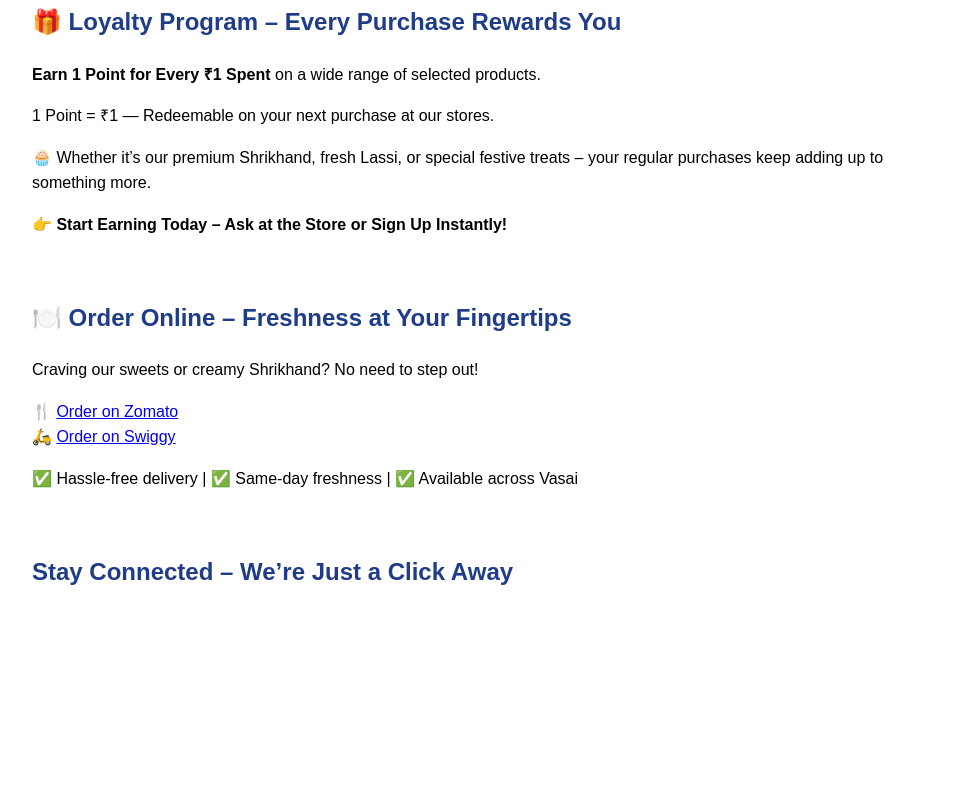
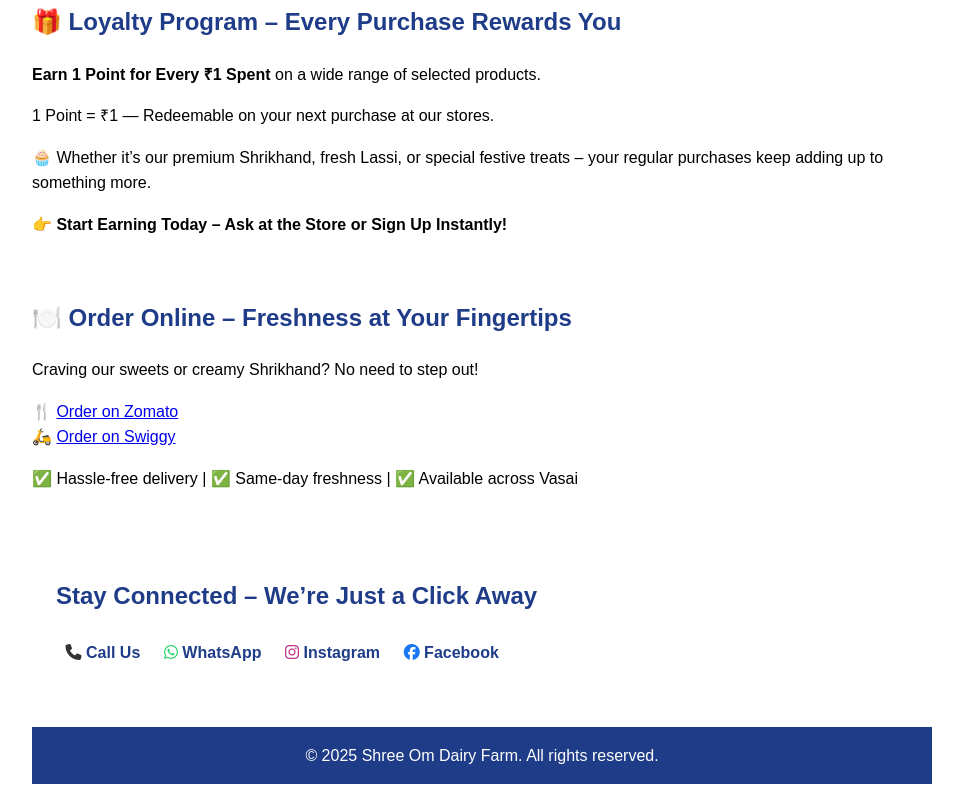
Before and after one commit to CasperOm/know-more, a plain HTML site: page index.html in a window 1280 px wide. Shown: the part 3026-3834 px from the top of the page, without its empty margins (158-1121 px from the left). Before the commit the page ends 3674 px from the top, so only its background shows below. Drawn offline with Linux system fonts and the light colour scheme.

Commit message:
Update index.html

```diff
--- a/index.html
+++ b/index.html
@@ -186,22 +186,23 @@
 
 </br>
 
+<!-- Be sure to include Font Awesome in your <head> -->
+<link rel="stylesheet" href="https://cdnjs.cloudflare.com/ajax/libs/font-awesome/6.5.0/css/all.min.css">
+
+<main>
   <section class="section">
     <h2>Stay Connected – We’re Just a Click Away</h2>
-  <!-- Be sure to include Font Awesome in your <head> --
-<link rel="stylesheet" href="https://cdnjs.cloudflare.com/ajax/libs/font-awesome/6.5.0/css/all.min.css">
-
     <div class="contact-links">
       <a href="tel:+919422480690">
         <i class="fas fa-phone" style="color: #333;"></i> Call Us
       </a>
-  <a href="https://whatsapp.omdairy.com" target="_blank">
+      <a href="https://whatsapp.omdairy.com" target="_blank" rel="noopener noreferrer">
         <i class="fab fa-whatsapp" style="color: #25D366;"></i> WhatsApp
       </a>
-  <a href="https://instagram.omdairy.com" target="_blank">
+      <a href="https://instagram.omdairy.com" target="_blank" rel="noopener noreferrer">
         <i class="fab fa-instagram" style="color: #C13584;"></i> Instagram
       </a>
-  <a href="https://facebook.omdairy.com" target="_blank">
+      <a href="https://facebook.omdairy.com" target="_blank" rel="noopener noreferrer">
         <i class="fab fa-facebook" style="color: #1877F2;"></i> Facebook
       </a>
     </div>
```
Lines whose indentation alone changed are shown as unchanged.
